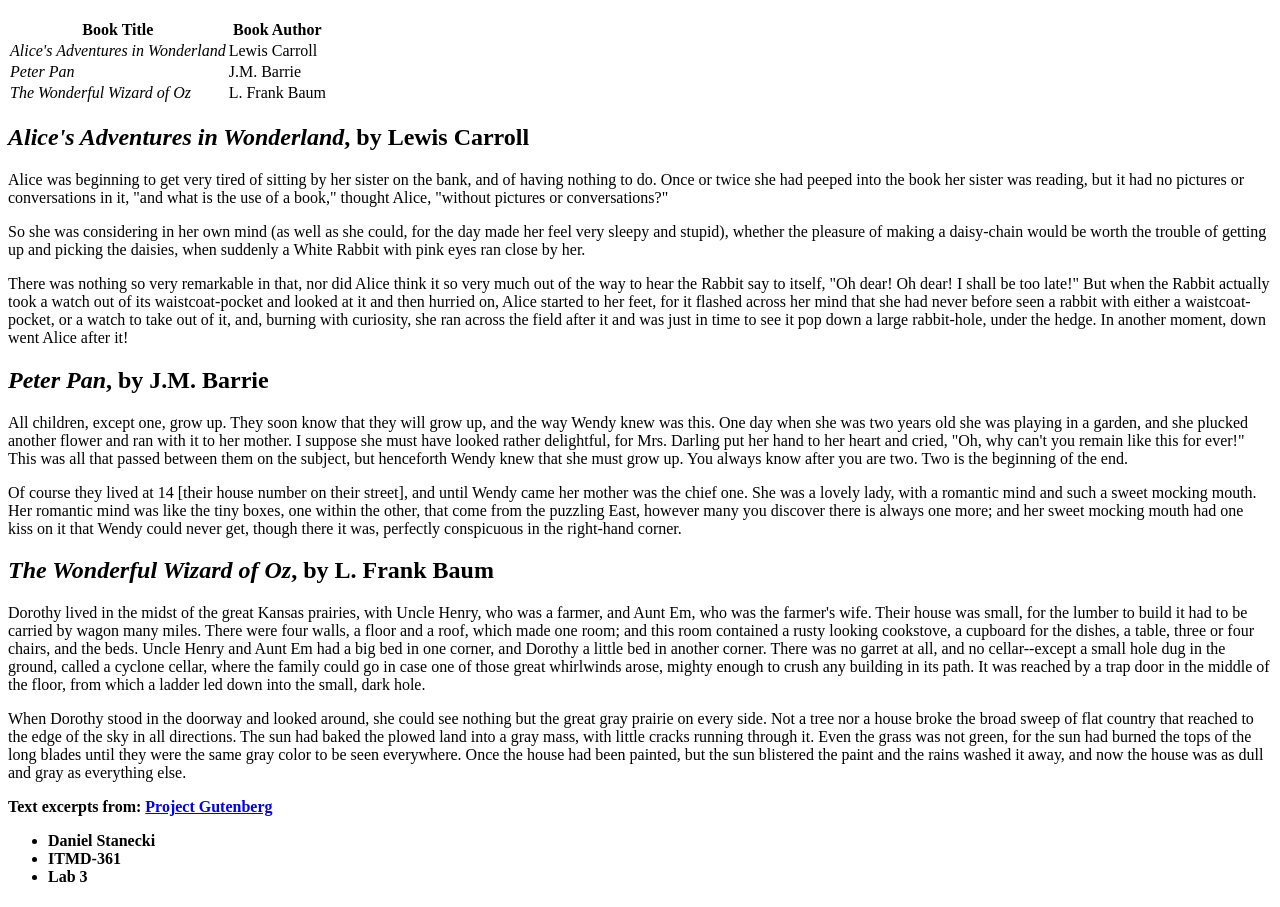
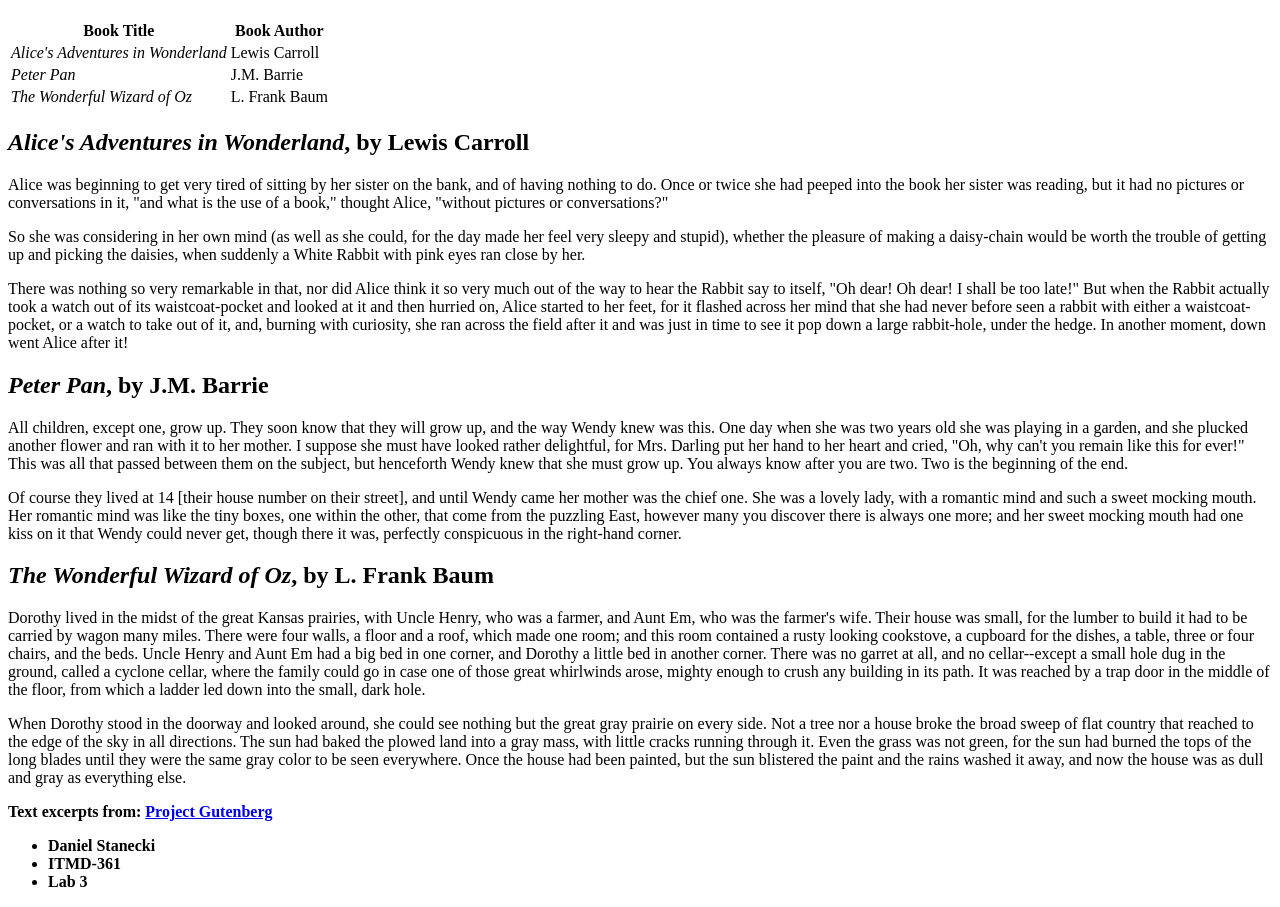
Before and after one commit to dstanecki/lab3-ITMD361, a plain HTML site: page index.html in a window 1280 px wide. Shown: the part 61-968 px from the top of the page. Drawn offline with Linux system fonts and the light colour scheme.

Commit message:
Add files via upload

```diff
--- a/index.html
+++ b/index.html
@@ -7,7 +7,7 @@
 
 	<body>
 		<h1>Excerpts From Select Public Domain Books</h1>
-		<table cellpadding="1" cellspacing="1">
+		<table border-spacing="1" border-collapse="1">
 			<tr>
 				<th>Book Title</th>
 				<th>Book Author</th>
@@ -36,10 +36,10 @@
 			<p>Dorothy lived in the midst of the great Kansas prairies, with Uncle Henry, who was a farmer, and Aunt Em, who was the farmer's wife.  Their house was small, for the lumber to build it had to be carried by wagon many miles.  There were four walls, a floor and a roof, which made one room; and this room contained a rusty looking cookstove, a cupboard for the dishes, a table, three or four chairs, and the beds.  Uncle Henry and Aunt Em had a big bed in one corner, and Dorothy a little bed in another corner.  There was no garret at all, and no cellar--except a small hole dug in the ground, called a cyclone cellar, where the family could go in case one of those great whirlwinds arose, mighty enough to crush any building in its path.  It was reached by a trap door in the middle of the floor, from which a ladder led down into the small, dark hole.</p>
 			<p>When Dorothy stood in the doorway and looked around, she could see nothing but the great gray prairie on every side.  Not a tree nor a house broke the broad sweep of flat country that reached to the edge of the sky in all directions.  The sun had baked the plowed land into a gray mass, with little cracks running through it.  Even the grass was not green, for the sun had burned the tops of the long blades until they were the same gray color to be seen everywhere.  Once the house had been painted, but the sun blistered the paint and the rains washed it away, and now the house was as dull and gray as everything else.</p>
 			<p><b>Text excerpts from: <a href="http://www.gutenberg.org">Project Gutenberg</a></b></p>
-		<ul><b>
-			<li>Daniel Stanecki</li>
-			<li>ITMD-361</li>
-			<li>Lab 3</li>
-		</b></ul>
+		<ul>
+			<li><b>Daniel Stanecki</b></li>
+			<li><b>ITMD-361</b></li>
+			<li><b>Lab 3</b></li>
+		</ul>
 	</body>
 </html>
```
